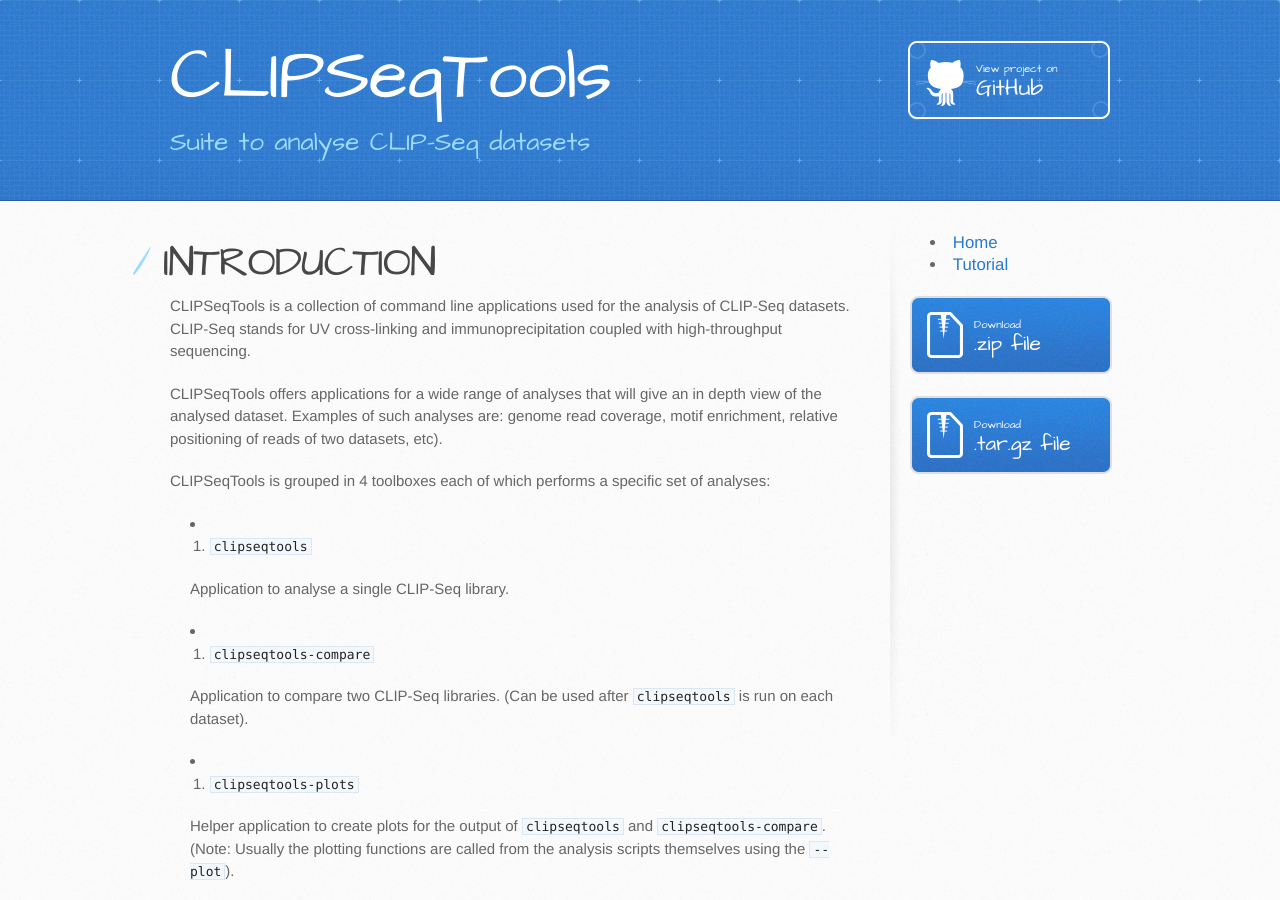
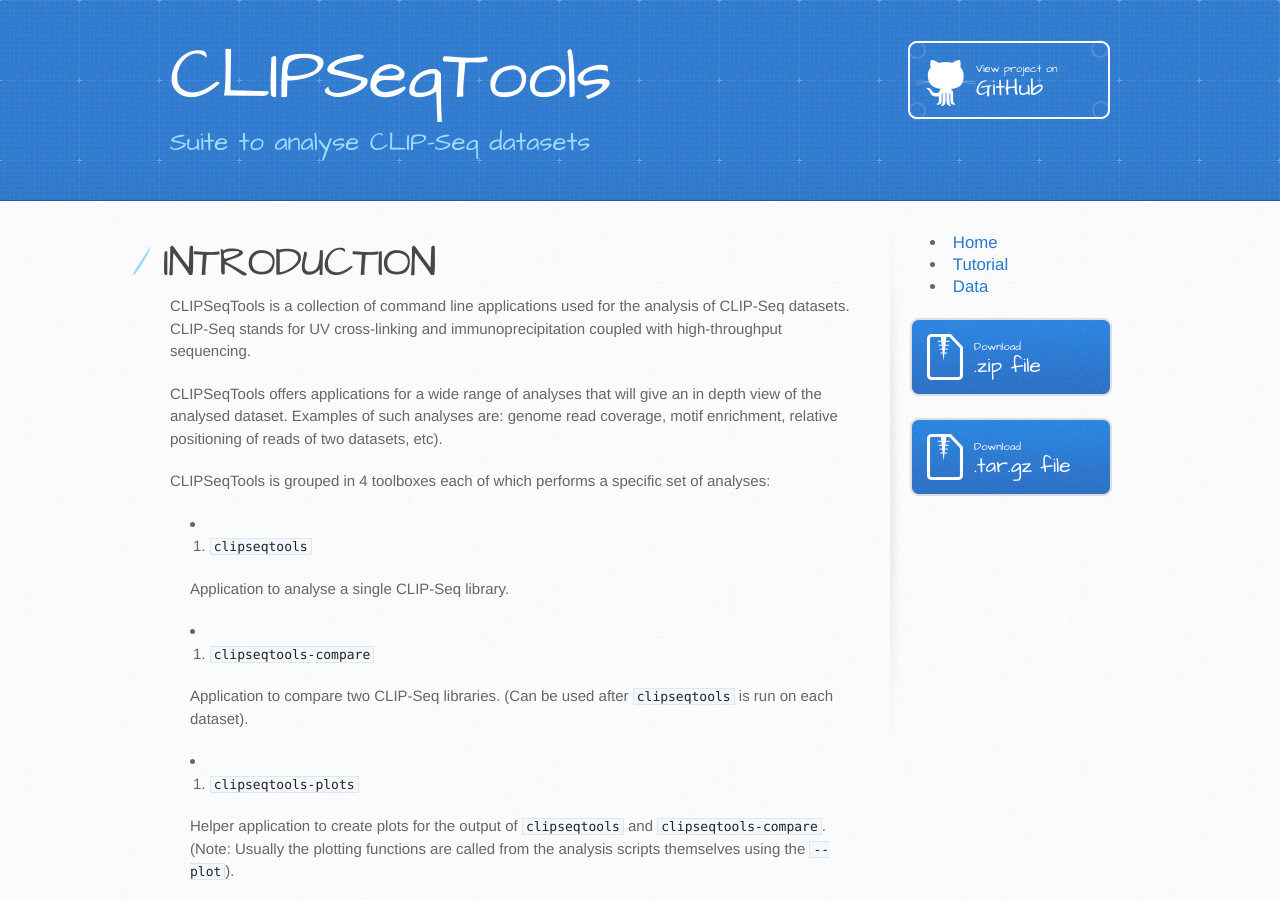
Before and after one commit to mnsmar/clipseqtools, a Jekyll site: the page built from index.md, in a window 1280 px wide and 900 px high. Built offline with Jekyll 4.4.1, drawn with Linux system fonts in a browser that asks for light colours; Markdown is read by kramdown in place of the engine named in the settings.

Commit message:
Add link in menu for data download.

```diff
--- a/_layouts/default.html
+++ b/_layouts/default.html
@@ -39,6 +39,7 @@
 				<ul>
 				<li><a href="{{ site.baseurl }}/">Home</a></li>
 				<li><a href="{{ site.baseurl }}/tutorial/">Tutorial</a></li>
+				<li><a href="http://mourelatos03.med.upenn.edu/clipseqtools/data/">Data</a></li>
 			</ul>
 		</div>
           <a href="https://github.com/mnsmar/clipseqtools/archive/master.zip" class="button">
```
